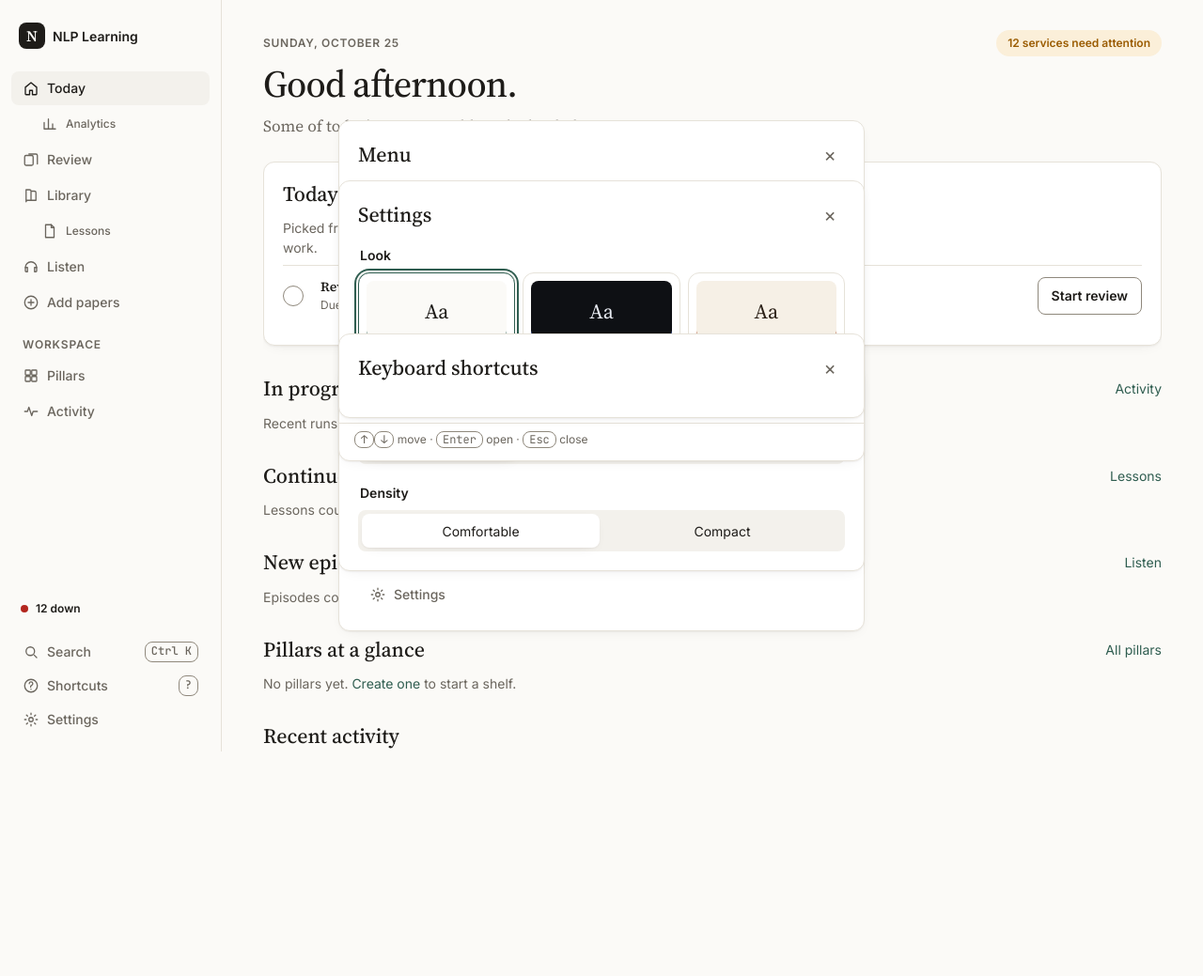
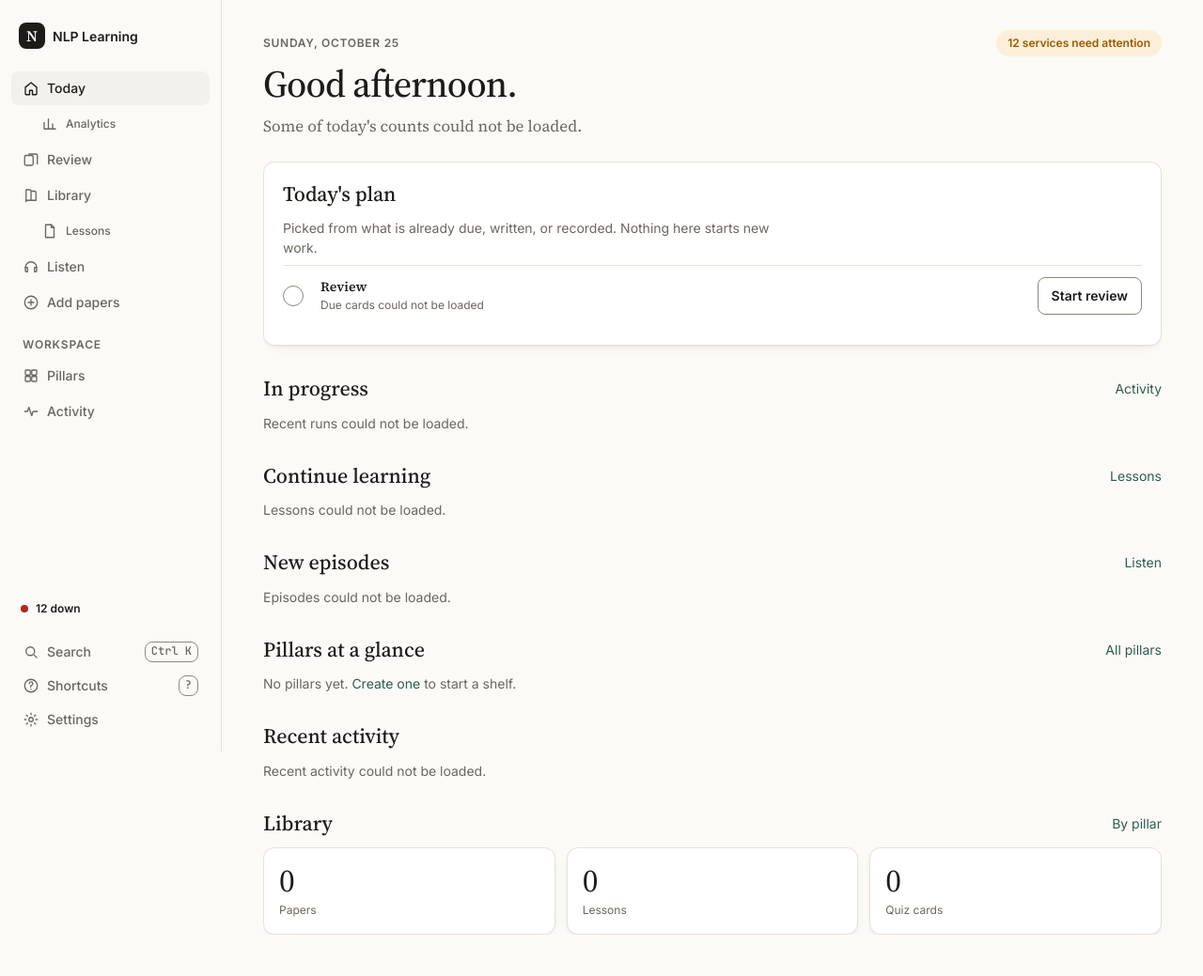
Before and after one commit to gabomsambo/nlp-learning-workflow, a FastAPI app: page / in a window 1280 px wide. Shown: the whole page at 94% size. Before the commit the page ends 800 px from the top, so only its background shows below. Run offline with FastAPI, Linux system fonts and the light colour scheme; data that the repository does not hold is empty; parts of the project's set-up code (start-up, migrations or seed data) failed here and were passed over.

Commit message:
Keep closed dialogs hidden after the Pico overlay styles moved into the app stylesheet.
A display rule on .dialog was showing every dialog at once, including the menu and the paper peek.

```diff
--- a/webui/static/app.css
+++ b/webui/static/app.css
@@ -1067,6 +1067,10 @@
   background: transparent;
   color: var(--text);
   box-shadow: none;
+}
+
+.dialog:not([open]) {
+  display: none;
 }
 
 .dialog > article {
```
Also changed, not shown: tests/webui/test_shell_foundation.py (+1 -0 lines).
